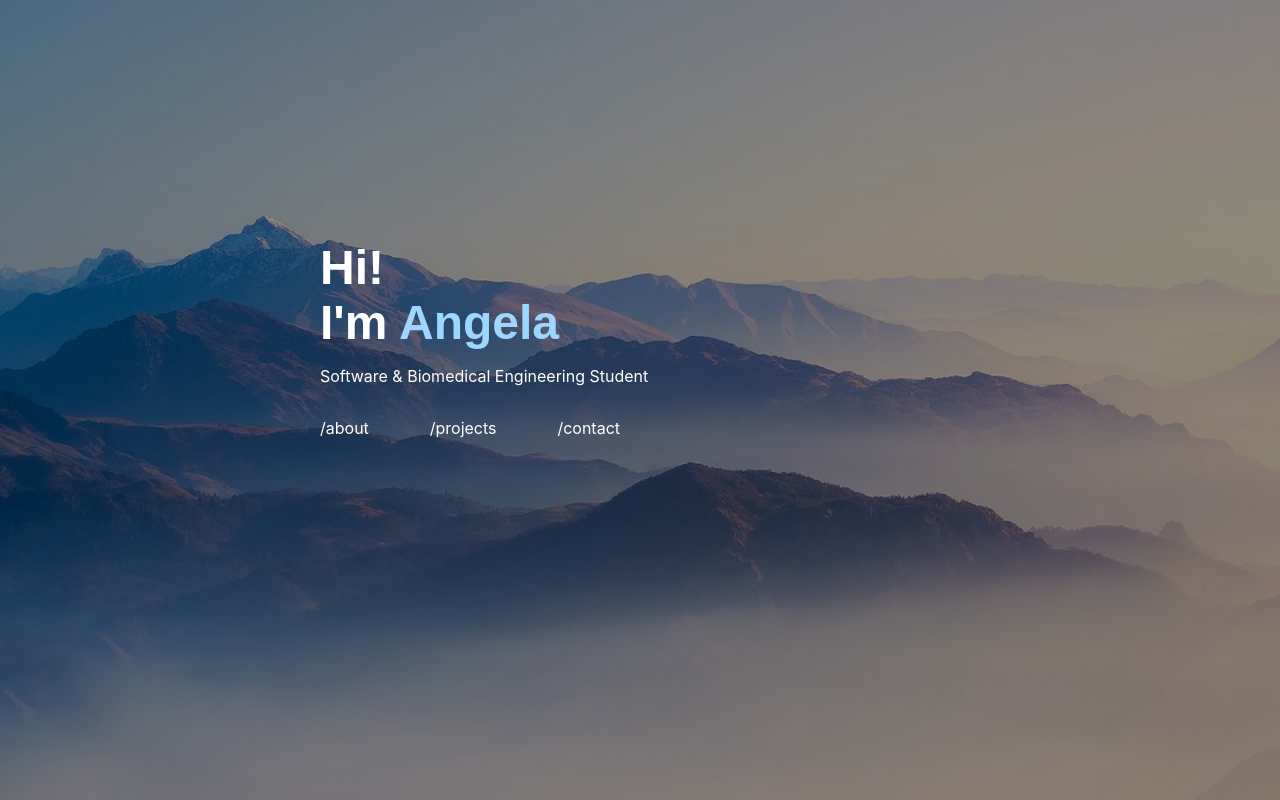
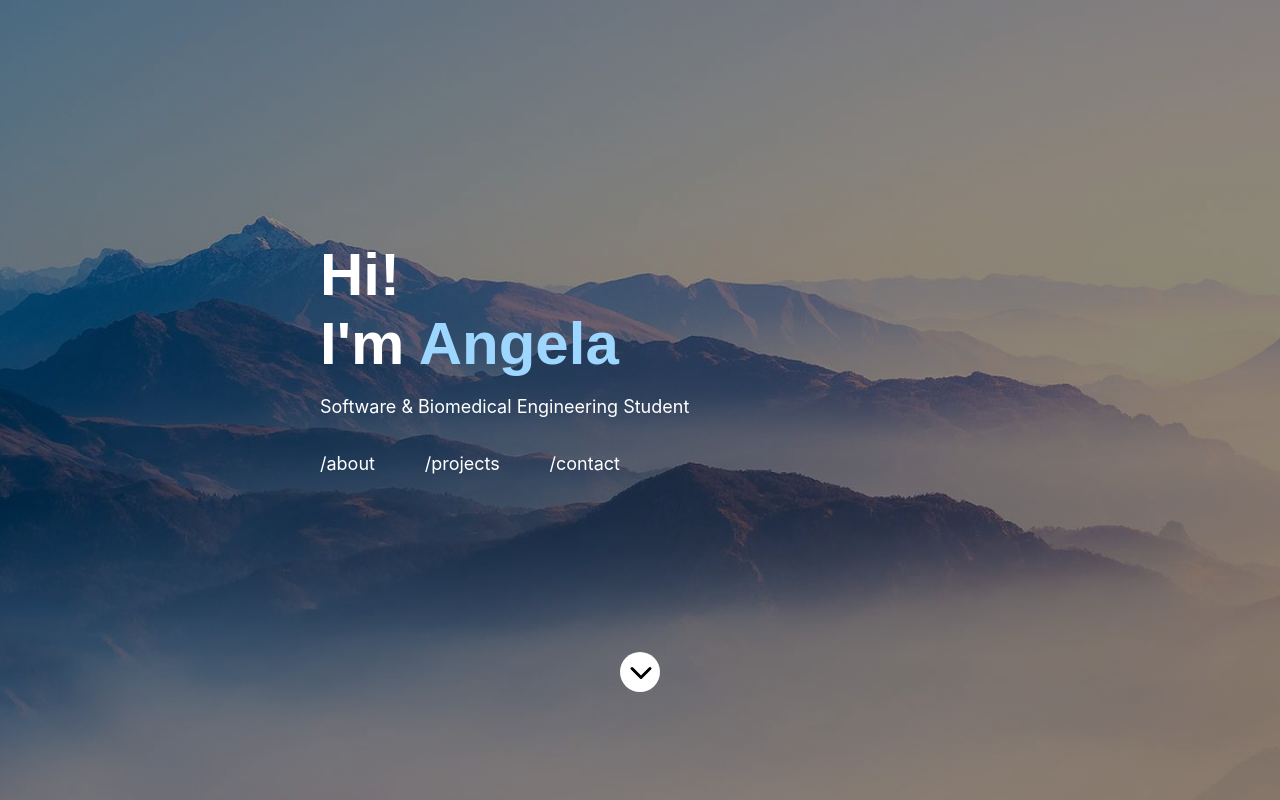
Before and after one commit to angelaw7/angelaw7.github.io-v1, a React (Create React App) app: page / in a window 1280 px wide. Shown: the top 800 px of the page. Built offline with nearby package versions, Linux system fonts and the light colour scheme.

Commit message:
Update title section styling

```diff
--- a/src/sections/Title.jsx
+++ b/src/sections/Title.jsx
@@ -1,6 +1,8 @@
+import { IonButton, IonIcon } from '@ionic/react'
 import React from 'react'
 import styled from 'styled-components'
 import background from "../imgs/bgimg.png"
+import { chevronDown } from 'ionicons/icons'
 
 const BgImg = styled.div`
 background-image: linear-gradient( rgba(0, 0, 0, 0.45), rgba(0, 0, 0, 0.45) ),url(${background});
@@ -12,6 +14,7 @@ background-repeat: no-repeat;
 const TextContainer = styled.div`
 margin: auto;
 width: 50%;
+margin-bottom: 40px;
 `
 
 const NameTitle = styled.h1`
@@ -19,7 +22,7 @@ margin: auto;
 color: white;
 padding-top: 30vh;
 font-family: 'Viga', sans-serif;
-font-size: 48px;
+font-size: 60px;
 `
 
 const Blue = styled.span`
@@ -28,12 +31,25 @@ color: #9DD6FF;
 
 const SubHeading = styled.p`
 color: white;
+font-size: 18px;
 `
 
 const LinkContainer = styled.div`
 display: flex;
 justify-content: space-between;
 max-width: 300px;
+`
+
+const DownBtn = styled.div`
+  width: 40px;
+  height: 40px;
+  border-radius: 20px;
+  background-color: #fff;
+  border-color: #9DD6FF;
+  border-width: 25px;
+  margin: auto;
+  justify-content: bottom;
+  margin-top: 20vh;
 `
 
 const Title = () => {
@@ -50,6 +66,7 @@ const Title = () => {
           <SubHeading>/contact</SubHeading>
         </LinkContainer>
       </TextContainer>
+      <DownBtn onClick={() => console.log('down')}><IonIcon style={{marginTop: 5, marginLeft: 5}} size="large" icon={chevronDown} /></DownBtn>
     </BgImg>
   )
 }
```
